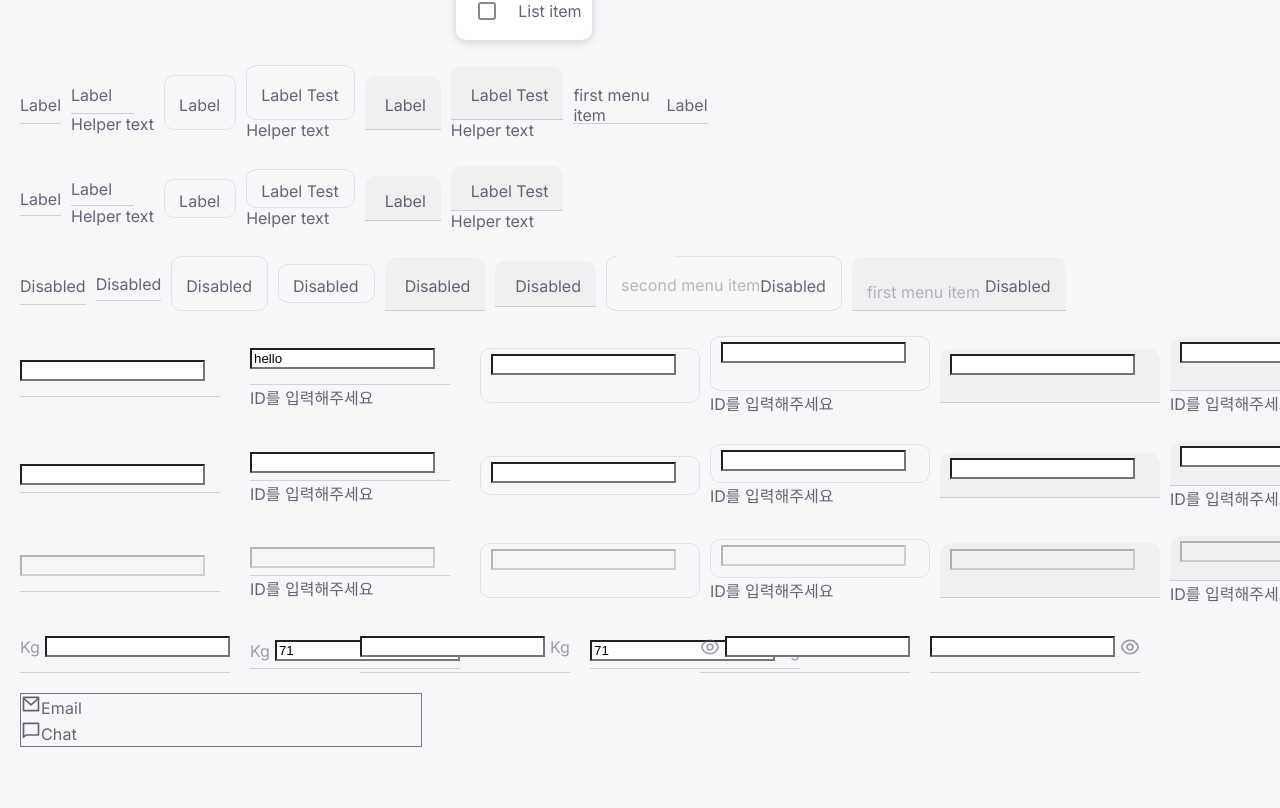
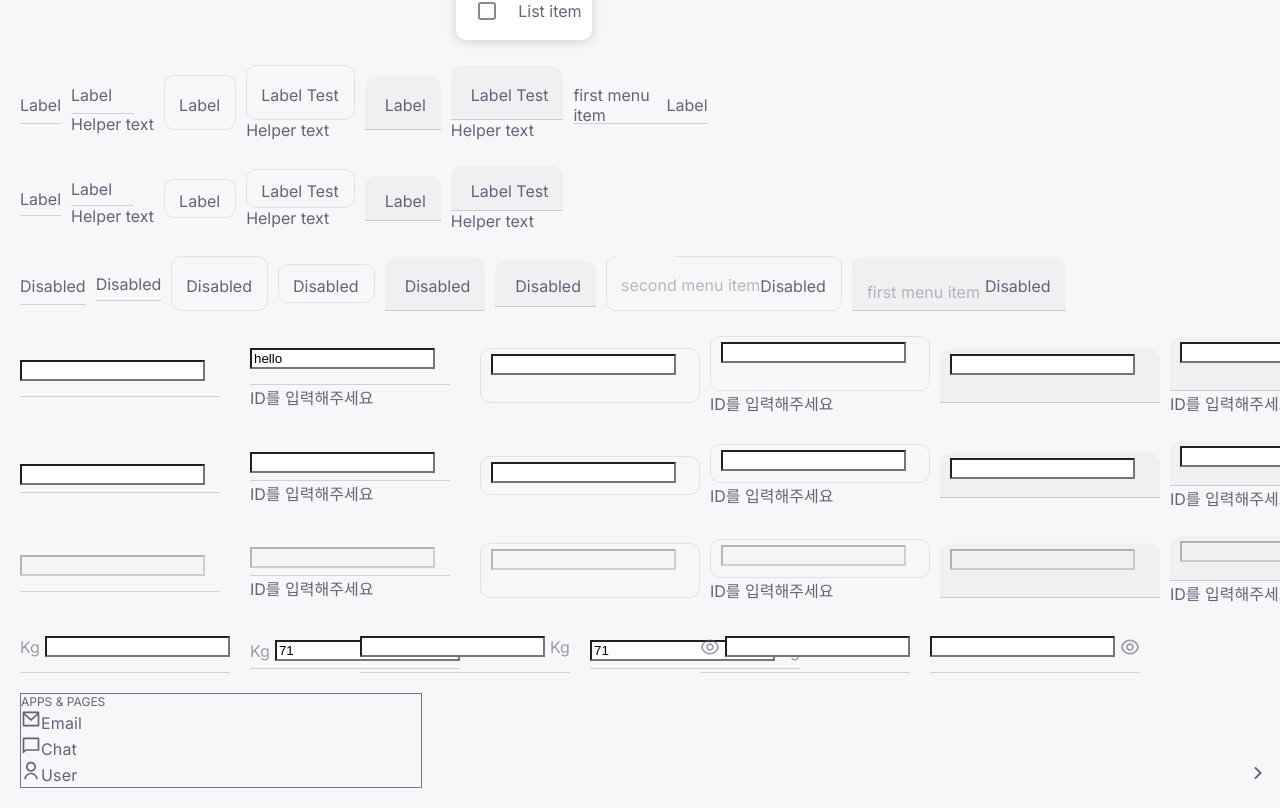
Before and after one commit to HaJaehyeong/template, a Next.js app: page / in a window 1280 px wide. Shown: the part 2828-3636 px from the top of the page. Before the commit the page ends 3595 px from the top, so only its background shows below. Built offline with nearby package versions, Linux system fonts and the light colour scheme.

Commit message:
modify list-item component, and add ui component: list-subheader

```diff
--- a/src/app/page.tsx
+++ b/src/app/page.tsx
@@ -4,6 +4,7 @@ import UiButtonGroup from '@/ui/button-group/button-group';
 import UiButton from '@/ui/button/button';
 import UiCheckBox from '@/ui/checkbox/checkbox';
 import UiListItem from '@/ui/list-item/list-item';
+import UiListSubheader from '@/ui/list-subheader/list-subheader';
 import UiMenuItem from '@/ui/menu-item/menu-item';
 import UiRadioGroup from '@/ui/radio-group/radio-group';
 import UiRadio from '@/ui/radio/radio';
@@ -15,7 +16,15 @@ import UiTextField from '@/ui/text-field/text-field';
 import UiToggleButtonGroup from '@/ui/toggle-button-group/toggle-button-group';
 import UiToggleButton from '@/ui/toggle-button/toggle-button';
 import UiTransferList from '@/ui/transfer-list/transfer-list';
-import { RiChat4Line, RiEyeLine, RiEyeOffLine, RiHeartFill, RiHeartLine, RiMailLine } from '@remixicon/react';
+import {
+  RiChat4Line,
+  RiEyeLine,
+  RiEyeOffLine,
+  RiHeartFill,
+  RiHeartLine,
+  RiMailLine,
+  RiUserLine,
+} from '@remixicon/react';
 import { useState } from 'react';
 import styles from './page.module.scss';
 
@@ -805,8 +814,10 @@ const Home: React.FC = () => {
       <div
         style={{ display: 'flex', flexDirection: 'column', border: 'solid 1px var(--secondary-main)', width: '400px' }}
       >
+        <UiListSubheader title="APPS & PAGES" />
         <UiListItem icon={RiMailLine} name="Email" />
         <UiListItem icon={RiChat4Line} name="Chat" />
+        <UiListItem icon={RiUserLine} name="User" arrow />
       </div>
     </div>
   );
--- a/src/ui/list-item/list-item.module.scss
+++ b/src/ui/list-item/list-item.module.scss
@@ -1,4 +1,5 @@
 .list-item-wrapper {
+  position: relative;
   display: flex;
   flex-direction: row;
   align-items: center;
@@ -18,3 +19,9 @@
     background-color: var(--action-hover);
   }
 }
+
+.arrow {
+  position: absolute;
+
+  right: 10px;
+}
--- a/src/ui/list-item/list-item.tsx
+++ b/src/ui/list-item/list-item.tsx
@@ -1,16 +1,18 @@
-import { RemixiconComponentType } from '@remixicon/react';
+import { RemixiconComponentType, RiArrowRightSLine } from '@remixicon/react';
 import styles from './list-item.module.scss';
 
 type UiListItemProps = {
   icon?: RemixiconComponentType;
   name: string;
+  arrow?: boolean;
 };
 
-const UiListItem: React.FC<UiListItemProps> = ({ icon: Icon, name }) => {
+const UiListItem: React.FC<UiListItemProps> = ({ icon: Icon, name, arrow = false }) => {
   return (
     <div className={styles.listItemWrapper}>
       {Icon && <Icon size={20} color="var(--text-primary)" />}
       <span className="body1">{name}</span>
+      {arrow && <RiArrowRightSLine className={styles.arrow} />}
     </div>
   );
 };
--- /dev/null
+++ b/src/ui/list-subheader/list-subheader.module.scss
@@ -0,0 +1,12 @@
+.list-subheader-wrapper {
+  display: flex;
+  flex-direction: row;
+  align-items: center;
+
+  margin-left: 30px;
+  padding: 20px 0 8px 0;
+  width: calc(100% - 30px);
+  height: 34px;
+
+  color: var(--text-disabled);
+}
--- /dev/null
+++ b/src/ui/list-subheader/list-subheader.tsx
@@ -0,0 +1,11 @@
+import styles from './list-subheader.module.scss';
+
+type UiListSubheaderProps = {
+  title: string;
+};
+
+const UiListSubheader: React.FC<UiListSubheaderProps> = ({ title }) => {
+  return <div className={`${styles.listSubheaderWrapper} caption`}>{title}</div>;
+};
+
+export default UiListSubheader;
```
